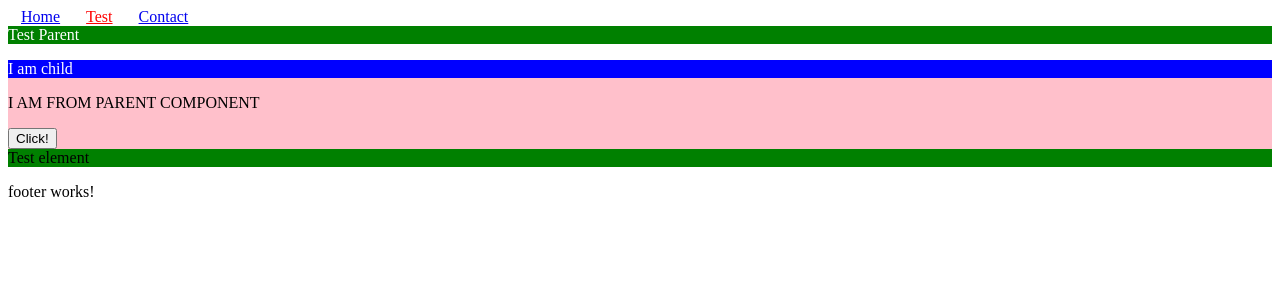
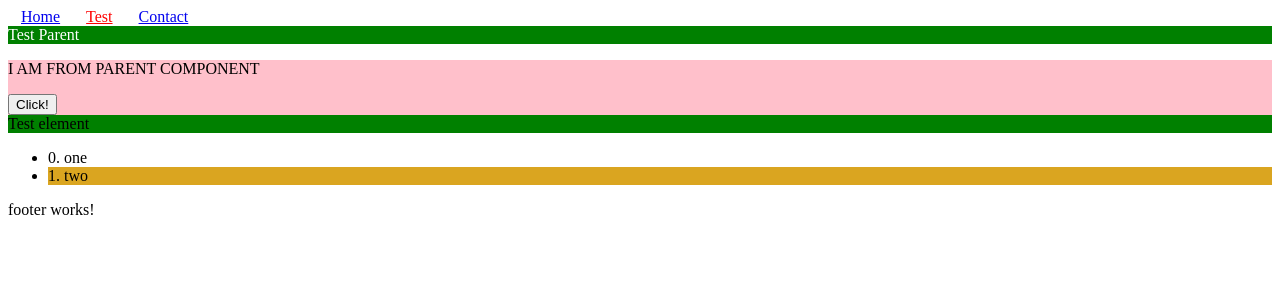
Before and after one commit to fp-rbrzoska/angular-arg, an Angular app: page /test in a window 1280 px wide. Shown: the top 300 px of the page. Built offline with nearby package versions, Linux system fonts and the light colour scheme.

Commit message:
ngIf, ngFor

```diff
--- a/src/app/my-test-child/my-test-child.component.html
+++ b/src/app/my-test-child/my-test-child.component.html
@@ -1,3 +1,15 @@
-<p [attr.style]="myStyle" >{{ childData }}</p>
-<p>{{ myInputChildData | uppercase}}</p>
+<!-- <ng-template ngIf="showElement">
+    <p [attr.style]="myStyle" >{{ childData }}</p>
+</ng-template> -->
+<p [attr.style]="myStyle" *ngIf="showElement; else restOfMyViewVariable">{{ childData }}</p>
+
+
 <button (click)="clickHandler($event)" >Click!</button>
+
+
+
+
+<!-- all my templates -->
+<ng-template #restOfMyViewVariable>
+    <p>{{ myInputChildData | uppercase}}</p>
+</ng-template>
--- a/src/app/my-test-child/my-test-child.component.ts
+++ b/src/app/my-test-child/my-test-child.component.ts
@@ -13,8 +13,10 @@ export class MyTestChildComponent {
 
   myStyle = 'background-color: blue; color: white';
   childData = 'I am child'
+  showElement = false;
 
   clickHandler(event?: Event) {
+    this.showElement = !this.showElement;
     console.log(event)
 
 
--- a/src/app/my-test/my-test.component.html
+++ b/src/app/my-test/my-test.component.html
@@ -1,3 +1,6 @@
 <div class="red-box" fpTest fpHighlight="myHighlight">Test Parent</div>
 <fp-my-test-child fpTest fpTestBackgroundColor="pink" [myInputChildData]="dataPassedToChild" (passDataToParentOutput)="handlePassDataToParentOutput($event)" ></fp-my-test-child>
-<div fpTest="dsfdsfsd" >Test element</div>
+<div fpTest="dsfdsfsd">Test element</div>
+<ul>
+    <li *ngFor="let dataItem of data; let i = index; let o = odd" [ngClass]="{ odd: o}">{{i}}. {{dataItem}}</li>
+   </ul>
--- a/src/app/my-test/my-test.component.scss
+++ b/src/app/my-test/my-test.component.scss
@@ -3,4 +3,8 @@ fp-my-test {
         color: white;
         background-color: red;
       }
+
+    .odd {
+        background-color: goldenrod;
+    }
 }
--- a/src/app/my-test/my-test.component.ts
+++ b/src/app/my-test/my-test.component.ts
@@ -9,6 +9,7 @@ import { ChangeDetectionStrategy, Component, ViewEncapsulation } from '@angular/
 })
 export class MyTestComponent {
 
+  data: string[] = ['one', 'two'];
   dataPassedToChild = "I am from parent component";
   handlePassDataToParentOutput(data: string) {
 
```
